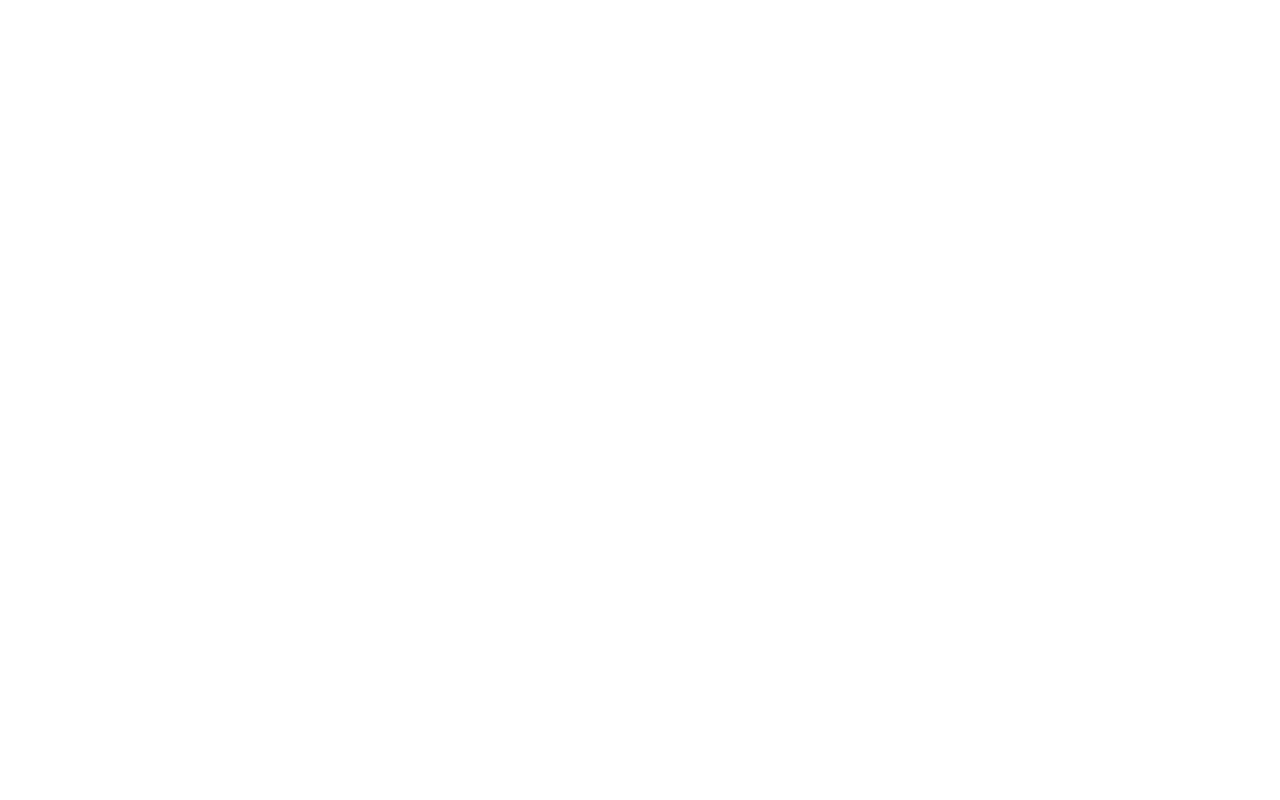
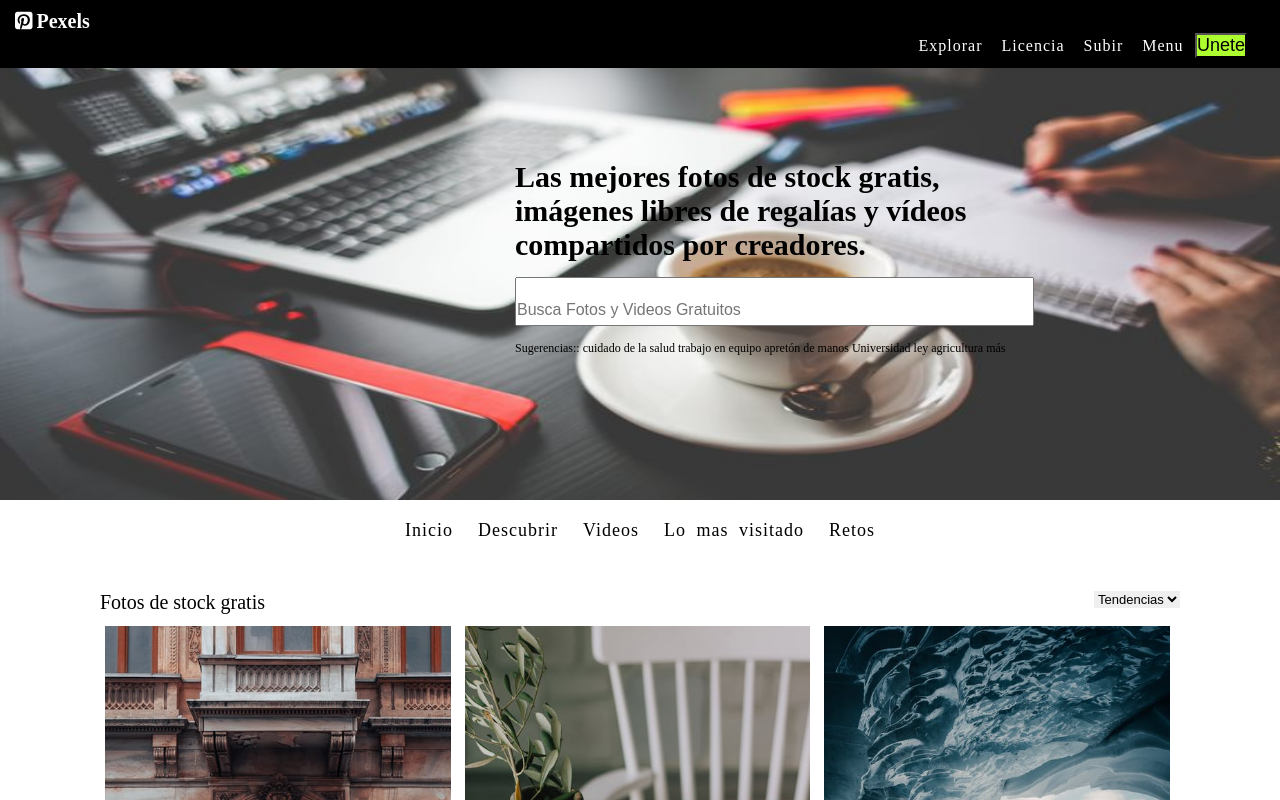
Before and after one commit to AlexCeja-157/Clon-Pexels, a plain HTML site: page index.html in a window 1280 px wide. Shown: the top 800 px of the page. Drawn offline with Linux system fonts and the light colour scheme.

Commit message:
Maquetado casi terminado

```diff
--- a/css/style.css
+++ b/css/style.css
@@ -0,0 +1,132 @@
+* {
+    /*box-sizing: border-box;*/
+    margin: 0;
+    padding: 0;
+}
+
+/* Inicio de Style*/
+
+a{
+    display: inline-block;
+}
+
+
+header {
+    background-color: black;
+    padding-top: 10px;
+    padding-bottom: 10px;
+    position: fixed;
+    width: 100%;
+    top: 0;
+    left: 0;
+}
+
+.container {
+    width: 100%;
+    padding: 0 15px 0 15px;
+    margin: 0 auto;
+}
+
+header .nav-1 {
+    display: inline-block;
+    vertical-align:middle;
+    margin-left: 70%;
+}
+
+.icono, h3 {
+    font-size: 20px;
+    display: inline-block;
+    vertical-align: middle;
+    color: white;
+}
+
+
+nav a {
+    font-size: 16px;
+    margin-left: 7.5px;
+    margin-right: 7.5px;
+    color: white;
+    text-decoration: none;
+    letter-spacing: 1px;
+    word-spacing: 5px;
+}
+
+nav button {
+    font-size: 18px;
+    background-color: greenyellow
+}
+
+
+.bloque-inicio .container {
+    width: 550px;
+    text-align: left;
+    position: absolute;
+    top: 160px;
+    left: 500px;
+}
+
+h1{
+    font-size: 30px;
+}
+
+.busca {
+    font-size: 40px;
+    margin: 15px 0;
+}
+::placeholder {
+    font-size: medium;
+}
+
+p {
+    font-size: 12px;
+}
+
+.img-inicio {
+    width: 100%;
+    height: 500px;
+    display: block;
+}
+
+.nav-2 {
+    background-color: white;
+    padding: 20px;
+    padding-bottom: 0px;
+    text-align: center;
+}
+
+.nav-2 a {
+    font-size: 18px;
+    margin-left: 10.5px;
+    margin-right: 10.5px;
+    color: black;
+}
+
+.galeria {
+    margin: 20px 100px;
+}
+
+.opciones {
+    padding: 30px 0;
+    vertical-align: middle;
+}
+.t-galeria {
+    font-size: 20px;
+    float: left;
+}
+
+.o-galeria {
+    font-size: small;
+    border-style: none;
+    float: right;
+}
+
+.pack img {
+    width: 32%;
+    padding: 5px;
+
+}
+.pack {
+    display: block;
+    flex-wrap: wrap;
+
+}
--- a/index.html
+++ b/index.html
@@ -1,13 +1,86 @@
 <!DOCTYPE html>
 <html lang="en">
-<head>
-    <meta charset="UTF-8">
-    <meta http-equiv="X-UA-Compatible" content="IE=edge">
-    <meta name="viewport" content="width=device-width, initial-scale=1.0">
+  <head>
+    <meta charset="UTF-8" />
+    <meta http-equiv="X-UA-Compatible" content="IE=edge" />
+    <meta name="viewport" content="width=device-width, initial-scale=1.0" />
     <title>Clon-Pexels</title>
-    <link rel="stylesheet" href="css/style.css">
-</head>
-<body>
+    <link rel="stylesheet" href="css/style.css" />
+    <link href="https://fonts.googleapis.com/icon?family=Material+Icons" rel="stylesheet">
+    <script src="https://kit.fontawesome.com/76c18512f1.js" crossorigin="anonymous"></script>
 
-</body>
+  </head>
+  <body>
+    <header>
+      <div class="container">
+        <a class="icono" href=""><i class="fa fa-pinterest-square"></i></a>
+        <h3 class="name">Pexels</h3>
+        <nav class="nav-1">
+          <a href="">Explorar</a>
+          <a href="">Licencia</a>
+          <a href="">Subir</a>
+          <a href="">Menu</a>
+          <button>Unete</button>
+        </nav>
+      </div>
+    </header>
+
+    <main>
+
+      <section id="inicio">
+        <img class="img-inicio" src="img/Portada.jpg" alt="Portada" />
+      </section>
+
+      <section class="bloque-inicio">
+        <div class="container">
+          <b
+            ><h1>
+              Las mejores fotos de stock gratis, imágenes libres de regalías y
+              vídeos compartidos por creadores.
+            </h1></b
+          >
+          <input
+            class="busca"
+            type="search"
+            placeholder="Busca Fotos y Videos Gratuitos"
+          />
+          <p>
+            Sugerencias:: cuidado de la salud trabajo en equipo apretón de manos
+            Universidad ley agricultura más
+          </p>
+        </div>
+      </section>
+
+      <nav class="nav-2">
+        <a href="">Inicio</a>
+        <a href="">Descubrir</a>
+        <a href="">Videos</a>
+        <a href="">Lo mas visitado</a>
+        <a href="">Retos</a>
+      </nav>
+
+      <section class="galeria">
+        <div class="opciones">
+        <div class="t-galeria">Fotos de stock gratis</div>
+        <select name="Lenguaje" class="o-galeria">
+            <option value="Tendencias">Tendencias</option>
+            <option value="Nuevo">Lo nuevo</option>
+        </select>
+      </div>
+
+        <div class="pack">
+        <img src="img/1.jpg}.jpeg" alt="">
+        <img src="img/2.jpg" alt="">
+        <img src="img/3.jpg" alt="">
+        <img src="img/4.jpg" alt="">
+        <img src="img/5.jpg" alt="">
+        <img src="img/6.jpg" alt="">
+        <img src="img/7.jpg" alt="">
+        <img src="img/8.jpg" alt="">
+        <img src="img/9.jpg" alt="">
+        <img src="img/10.jpg" alt="">
+        </div>
+      </section>
+    </main>
+  </body>
 </html>
```
Also changed, not shown: img/1.jpg}.jpeg (added), img/10.jpg (added), img/2.jpg (added), img/3.jpg (added), img/4.jpg (added), img/5.jpg (added), img/6.jpg (added), img/7.jpg (added), img/8.jpg (added), img/9.jpg (added), img/Portada.jpg (added).
